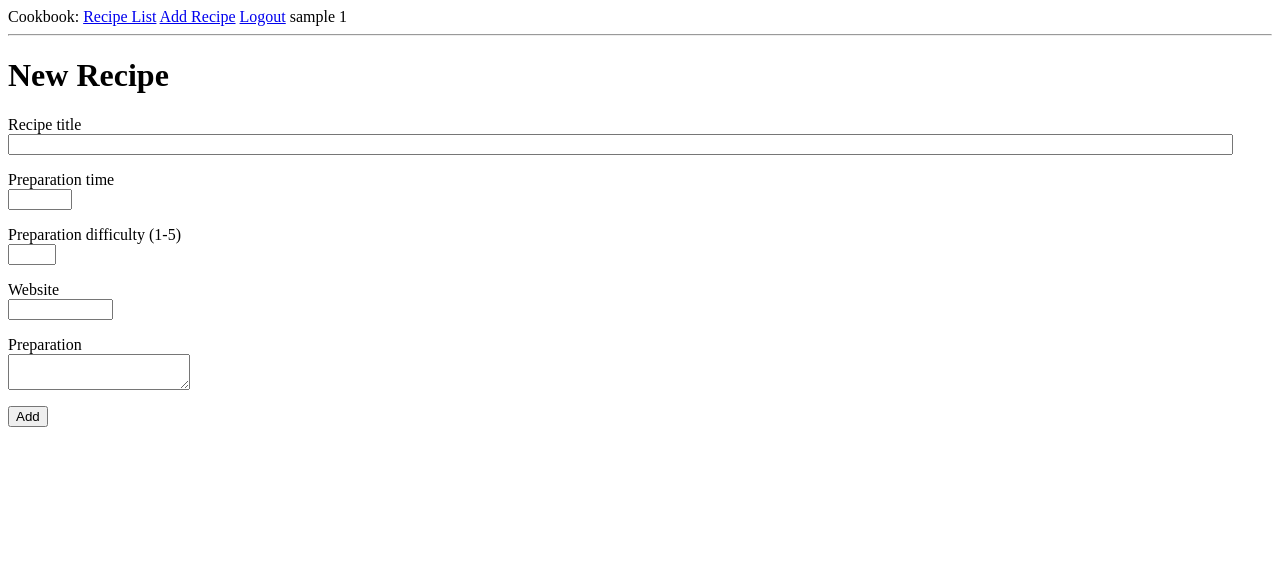
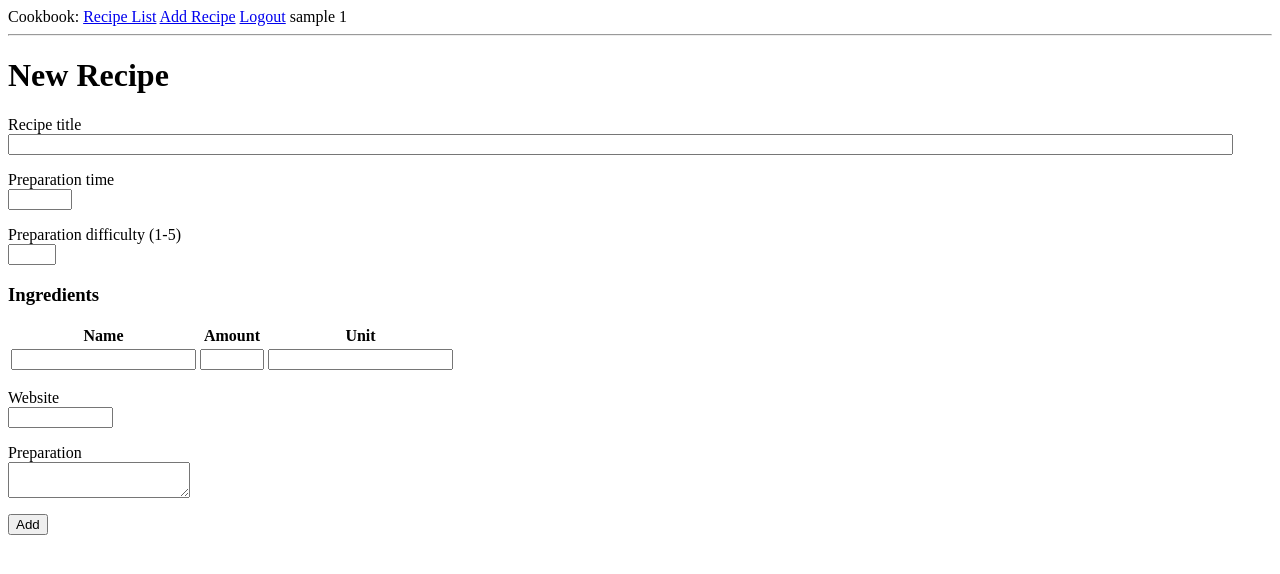
Before and after one commit to pgarr/dinner-roulette, a Flask app: page /new in a window 1280 px wide. Shown: the top 574 px of the page. Run offline with Flask 2, Linux system fonts and the light colour scheme; the visitor is signed in with stand-in values (Sample User, id 1); data comes from the database, SQL or seed files in the repository.

Commit message:
new recipe - alpha list of ingredients

```diff
--- a/flask-app/app/main/forms.py
+++ b/flask-app/app/main/forms.py
@@ -1,15 +1,25 @@
 from flask_wtf import FlaskForm
-from wtforms import StringField, PasswordField, BooleanField, SubmitField, TextAreaField, IntegerField
+from wtforms import StringField, PasswordField, BooleanField, SubmitField, TextAreaField, IntegerField, SelectField, \
+    FormField, FieldList
 from wtforms.validators import DataRequired, Email, EqualTo, ValidationError, URL, NumberRange, Optional
 
 from app.models import User
 
 
+class IngredientForm(FlaskForm):
+    ingredient_name = StringField('Ingredient name', validators=[DataRequired()])
+    amount = IntegerField('Ingredient amount', validators=[Optional(), NumberRange(1, 999)])
+    unit = StringField('Ingredient unit', validators=[Optional()])  # TODO: selector będzie lepszy
+
+
 class RecipeForm(FlaskForm):
     recipe_name = StringField('Recipe title', validators=[DataRequired()])
     time = IntegerField('Preparation time', validators=[Optional(), NumberRange(1, 999)])
+    # TODO: Powiązać z ładnym selectorem
     difficulty = IntegerField('Preparation difficulty (1-5)',
-                              validators=[Optional(), NumberRange(1, 5)])  # TODO: Powiązać z ładnym selectorem
+                              validators=[Optional(), NumberRange(1, 5)])
+    # difficulty = SelectField('Preparation difficulty', choices=[(c, c) for c in [1, 2, 3, 4, 5]])
+    ingredients = FieldList(FormField(IngredientForm), min_entries=1)
     preparation = TextAreaField('Preparation')
     link = StringField('Website', validators=[Optional(), URL()])
     # TODO: dynamicznie dodawane ingredientsy
--- a/flask-app/app/main/routes.py
+++ b/flask-app/app/main/routes.py
@@ -5,7 +5,7 @@ from werkzeug.urls import url_parse
 from app import db
 from app.main import bp
 from app.main.forms import LoginForm, RegistrationForm, RecipeForm
-from app.models import User, Recipe, RecipeDetail
+from app.models import User, Recipe, RecipeDetail, RecipeIngredient
 
 
 @bp.route('/')
@@ -40,8 +40,13 @@ def new():
             author=current_user,
             ingredients=[]
         )
-        # TODO: dodaj ingredientsy
-        # TODO: dopisać użytkownika który to utworzył
+        for i in form.ingredients:
+            recipe_ingredient_model = RecipeIngredient(
+                name=i.ingredient_name.data,
+                amount=i.amount.data,
+                unit=i.unit.data
+            )
+            recipe_model.ingredients.append(recipe_ingredient_model)
         db.session.add(recipe_model)
         db.session.commit()
         flash('Recipe added!')
--- a/flask-app/app/templates/new-recipe.html
+++ b/flask-app/app/templates/new-recipe.html
@@ -25,6 +25,35 @@
                 <span style="color: red;">[{{ error }}]</span>
             {% endfor %}
         </p>
+
+        <h3>Ingredients</h3>
+        <table>
+            <tr>
+                <th>Name</th>
+                <th>Amount</th>
+                <th>Unit</th>
+            </tr>
+            {% for i in form.ingredients %}
+                {{ i.hidden_tag() }}
+                {% for error in i.ingredient_name.errors %}
+                    [{{ error }}]
+                {% endfor %}
+                {% for error in i.amount.errors %}
+                    [{{ error }}]
+                {% endfor %}
+                {% for error in i.unit.errors %}
+                    [{{ error }}]
+                {% endfor %}
+                <tr>
+                    <td>{{ i.ingredient_name }}</td>
+                    <td>{{ i.amount }}</td>
+                    <td>{{ i.unit }}</td>
+                </tr>
+            {% endfor %}
+        </table>
+        {% for error in form.ingredients.errors %}
+                <span style="color: red;">[{{ error }}]</span>
+        {% endfor %}
         <p>
             {{ form.link.label }}<br>
             {{ form.link(size=10) }}<br>
```
